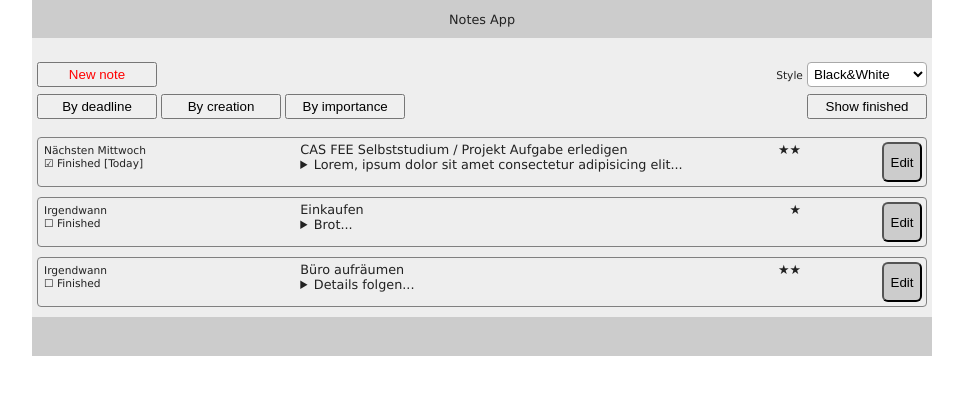
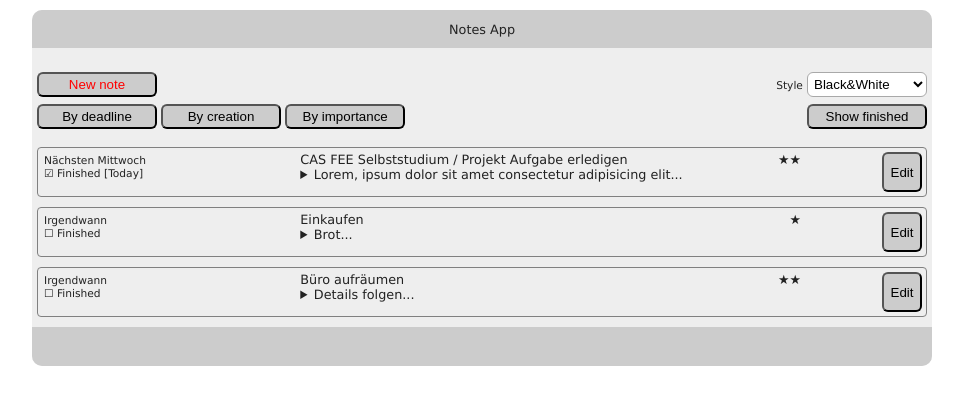
Before and after one commit to beatfleischli/cas_fee_project1, a website: page static/index.html in a window 1280 px wide. Shown: the whole page, without its empty margins (158-1121 px from the left). Drawn offline with Linux system fonts and the light colour scheme.

Commit message:
change header/footer in css

```diff
--- a/static/css/fee_p1.css
+++ b/static/css/fee_p1.css
@@ -12,8 +12,9 @@ label, .deadline, .finished{
     background: #eee;
     display: flex;
     flex-flow: column;
-    width: 900px;
-    margin: 0 auto;
+    max-width: 900px;
+    margin: 10px auto;
+    border-radius: 10px;
 }
 div.schedule{
     display: flex;
@@ -27,6 +28,12 @@ header, footer{
     display: flex;
     justify-content: center;
     align-items: center;
+}
+header{
+    border-radius: 10px 10px 0 0;
+}
+footer{
+    border-radius: 0 0 10px 10px;
 }
 aside, main{
     padding: 5px;
@@ -67,28 +74,27 @@ article > div.action{
     display: flex;
     justify-content: flex-end;
 }
+button.new{
+
+}
+button.filter, button.sort, button.new, select.style, button.edit{
+    width: 120px;
+    height: 25px;
+    border-radius: 6px;
+    background: #ccc;
+}
+button.new{
+    color: red;
+}
 button.edit{
     width: 40px;
     height: 40px;
-    background: #ccc;
-    border-radius: 6px;
     margin: 4px;
-}
-button.new{
-
-}
-button.filter, button.sort, button.new, select.style{
-    width: 120px;
-    height: 25px;
-    backgroud: #ccc;
-}
-button.new{
-    color: red;
 }
 select.style{
     background: #fff;
     padding: 2px;
     border: 1px solid darkgrey;
-    border-radius: 4px;
+    border-radius: 6px;
     color: #000;
 }
```
